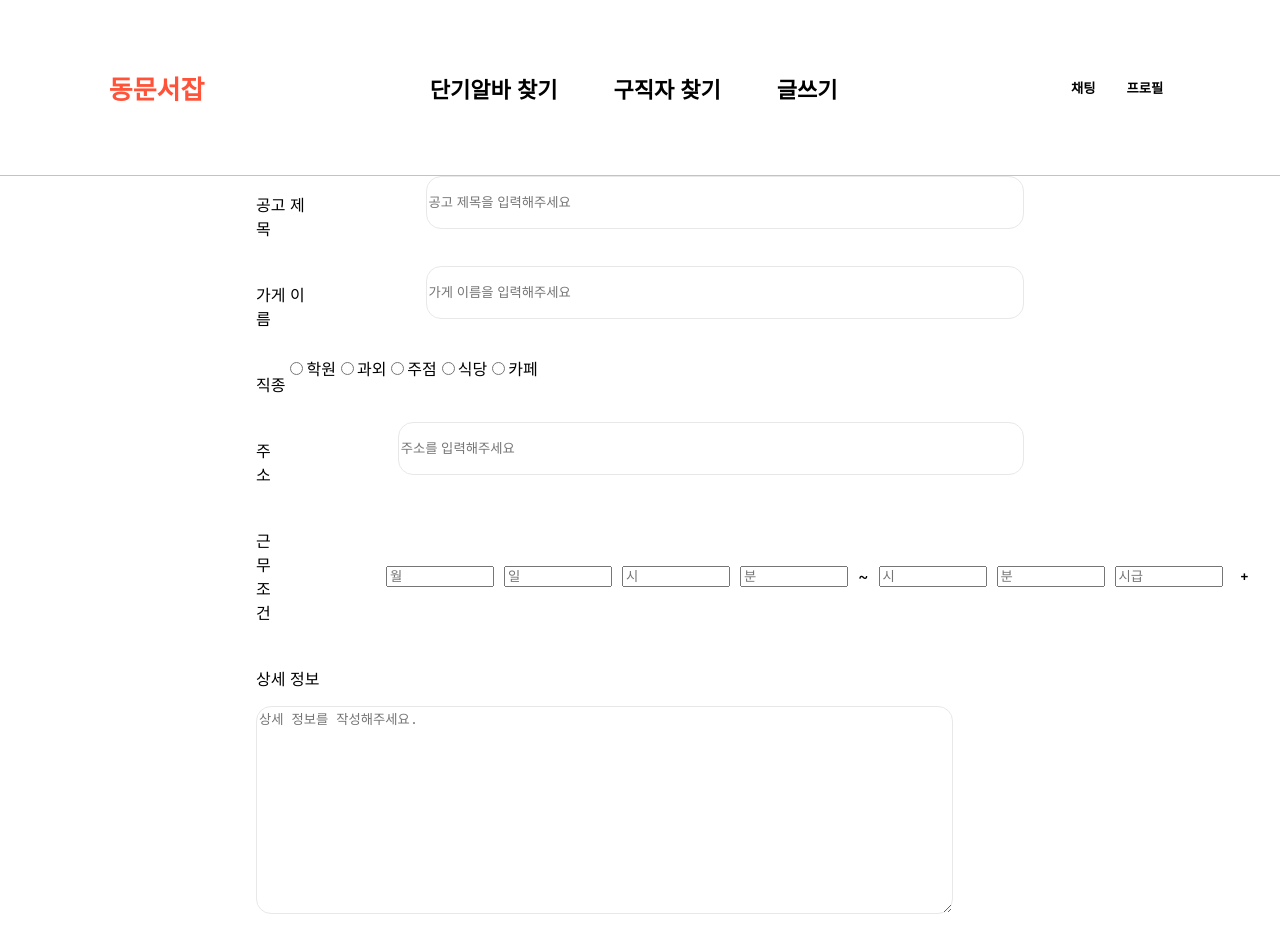
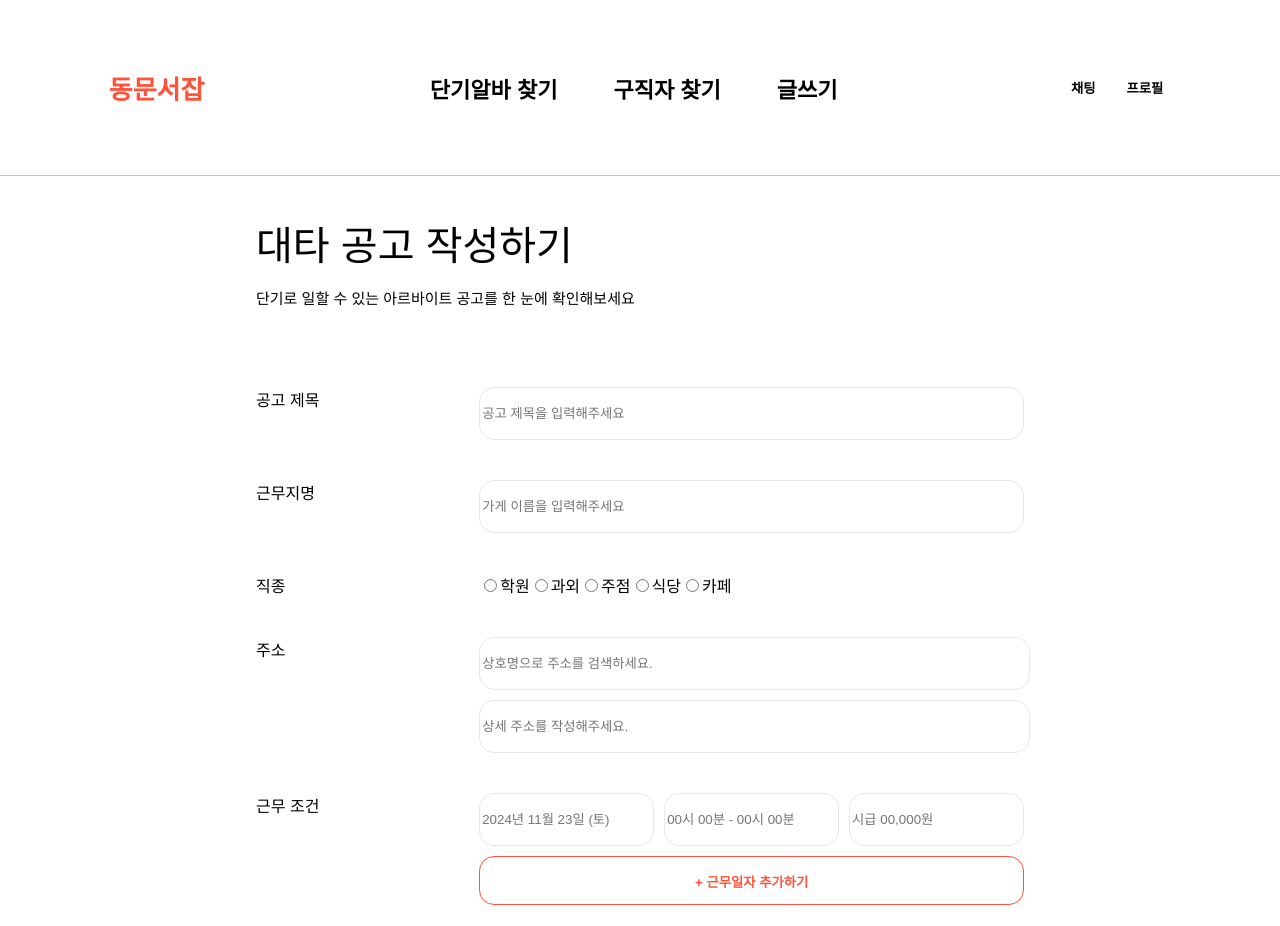
Before and after one commit to cover-heaven/cover-heaven-fe, a React (Create React App) app: page /findjobswriting in a window 1280 px wide. Shown: the top 926 px of the page. Built offline with nearby package versions, Linux system fonts and the light colour scheme.

Commit message:
Feat: 공고 글쓰기 기능 수정

```diff
--- a/src/pages/FindJobsWriting/FIndJobsWriting.jsx
+++ b/src/pages/FindJobsWriting/FIndJobsWriting.jsx
@@ -3,28 +3,118 @@ import styled from 'styled-components';
 
 const TitleBox = styled.div`
   display: flex;
-  gap: 15%;
 `;
 const StoreNameBox = styled.div`
   display: flex;
-  gap: 15%;
 `;
 const JobTypeBox = styled.div`
   display: flex;
 `;
 const AddressBox = styled.div`
   display: flex;
-  gap: 15%;
 `;
 const WorkConditionBox = styled.div`
   display: flex;
-  gap: 15%;
 `;
-const DetailBox = styled.div``;
+const DetailBox = styled.div`
+  display: flex;
+`;
+
+const AddressInput = styled.div`
+  display: flex;
+  flex-direction: column;
+  gap: 10px;
+  width: 100%;
+`;
+const P = styled.div`
+  min-width: 108px;
+  padding-right: 15%;
+  margin: 0;
+`;
+const ButtonLayout = styled.div`
+  display: flex;
+  justify-content: right;
+`;
+
+const Layout = styled.div`
+  display: flex;
+  flex-direction: column;
+  gap: 40px;
+  padding-left: 20%;
+  padding-right: 20%;
+`;
+
+const RowLayout = styled.div`
+  display: flex;
+  gap: 10px;
+  width: 100%;
+`;
+
+const InputBox = styled.input`
+  width: 100%;
+  height: 49px;
+  border-radius: 15px;
+  border: 1px solid #e8e8e8;
+  background: #fff;
+`;
+
+const Input = styled.input`
+  width: 100%;
+  height: 49px;
+  border-radius: 15px;
+  border: 1px solid #e8e8e8;
+  background: #fff;
+`;
+
+const DetailInput = styled.textarea`
+  width: 100%;
+  height: 202px;
+  border-radius: 15px;
+  border: 1px solid #e8e8e8;
+  background: #fff;
+`;
+
+const Button = styled.button`
+  width: 212px;
+  height: 49px;
+  border-radius: 15px;
+  background: var(--surface-surface-primary, #ff5238);
+  color: white;
+`;
+const ColumnLayout = styled.div`
+  display: flex;
+  flex-direction: column;
+  width: 100%;
+  gap: 10px;
+`;
+const AddButton = styled.button`
+  width: 100%;
+  height: 49px;
+  padding: 15px 168px;
+  border-radius: 15px;
+  border: 1px solid var(--surface-surface-primary, #ff5238);
+  background: #fff;
+  color: #ff5238;
+`;
+const MainTitle = styled.div`
+  font-size: 40px;
+`;
+const SubTitle = styled.div`
+  font-size: 15px;
+`;
+const TitleContainter = styled.div`
+  display: flex;
+  flex-direction: column;
+  gap: 15px;
+  padding: 5% 0;
+`;
+const AddButtonLayout = styled.div`
+  display: flex;
+  justify-content: center;
+`;
 
 const FindJobsWriting = ({ onCreate }) => {
   const [month, setMonth] = useState('');
-  const [day, setDay] = useState('');
   const [wage, setWage] = useState('');
   const [dateTimeInputs, setDateTimeInputs] = useState([{ id: 1 }]);
   const [title, setTitle] = useState('');
@@ -61,29 +151,38 @@ const FindJobsWriting = ({ onCreate }) => {
 
     onCreate(title, storeName, address, workTime, wage, message, selectedTag);
   };
-
-  const addDateTimeInput = () => {
-    setDateTimeInputs([...dateTimeInputs, { id: dateTimeInputs.length + 1 }]);
+  const onClickAddButton = () => {
+    setDateTimeInputs((prev) => [
+      ...prev,
+      { id: prev.length + 1 }, // 새로운 아이템 추가
+    ]);
   };
 
   return (
     <Layout>
+      <TitleContainter>
+        <MainTitle>대타 공고 작성하기</MainTitle>
+        <SubTitle>
+          단기로 일할 수 있는 아르바이트 공고를 한 눈에 확인해보세요
+        </SubTitle>
+      </TitleContainter>
       <TitleBox>
-        <p>공고 제목</p>
+        <P>공고 제목</P>
         <Input
           placeholder="공고 제목을 입력해주세요"
           onChange={(e) => setTitle(e.target.value)}
         />
       </TitleBox>
       <StoreNameBox>
-        <p>가게 이름</p>
+        <P>근무지명</P>
         <Input
           placeholder="가게 이름을 입력해주세요"
           onChange={(e) => setStoreName(e.target.value)}
         />
       </StoreNameBox>
       <JobTypeBox>
-        <p>직종</p>
+        <P>직종</P>
+        <div>
           {tags.map((tag) => (
             <label key={tag}>
               <input
@@ -94,57 +193,63 @@ const FindJobsWriting = ({ onCreate }) => {
               {tag}
             </label>
           ))}
+        </div>
       </JobTypeBox>
       <AddressBox>
-        <p>주소</p>
+        <P>주소</P>
+        <AddressInput>
           <Input
-          placeholder="주소를 입력해주세요"
+            placeholder="상호명으로 주소를 검색하세요."
             onChange={(e) => setAddress(e.target.value)}
           />
+          <Input placeholder="상세 주소를 작성해주세요." />
+        </AddressInput>
       </AddressBox>
       <WorkConditionBox>
-        <p>근무 조건</p>
+        <P>근무 조건</P>
+        <ColumnLayout>
             {dateTimeInputs.map((input, index) => (
               <RowLayout key={input.id}>
-            <input
-              placeholder="월"
+                <InputBox
+                  placeholder="2024년 11월 23일 (토)"
                   value={month}
-              onChange={(e) => setMonth(e.target.value)}
+                  onChange={(e) =>
+                    setMonth((prev) => ({
+                      ...prev,
+                      [index]: e.target.value,
+                    }))
+                  }
                 />
-            <input
-              placeholder="일"
-              value={day}
-              onChange={(e) => setDay(e.target.value)}
+                <InputBox
+                  placeholder="00시 00분 - 00시 00분"
+                  onChange={(e) =>
+                    setStartHour((prev) => ({
+                      ...prev,
+                      [index]: e.target.value,
+                    }))
+                  }
                 />
-            <input
-              placeholder="시"
-              onChange={(e) => setStartHour(e.target.value)}
+                <InputBox
+                  placeholder="시급 00,000원"
+                  onChange={(e) =>
+                    setWage((prev) => ({
+                      ...prev,
+                      [index]: e.target.value,
+                    }))
+                  }
                 />
-            <input
-              placeholder="분"
-              onChange={(e) => setStartMinute(e.target.value)}
-            />
-            <p>~</p>
-            <input
-              placeholder="시"
-              onChange={(e) => setEndHour(e.target.value)}
-            />
-            <input
-              placeholder="분"
-              onChange={(e) => setEndMinute(e.target.value)}
-            />
-            <input
-              placeholder="시급"
-              onChange={(e) => setWage(e.target.value)}
-            />
-            {index === dateTimeInputs.length - 1 && (
-              <button onClick={addDateTimeInput}>+</button>
-            )}
               </RowLayout>
             ))}
+          <AddButtonLayout>
+            <AddButton onClick={onClickAddButton}>
+              + 근무일자 추가하기
+            </AddButton>
+          </AddButtonLayout>
+        </ColumnLayout>
       </WorkConditionBox>
+
       <DetailBox>
-        <p>상세 정보</p>
+        <P>상세 정보</P>
         <DetailInput
           placeholder="상세 정보를 작성해주세요."
           onChange={(e) => setMessage(e.target.value)}
@@ -156,51 +261,5 @@ const FindJobsWriting = ({ onCreate }) => {
     </Layout>
   );
 };
-const ButtonLayout = styled.div`
-  display: flex;
-  justify-content: center;
-`;
-
-const Layout = styled.div`
-  display: flex;
-  flex-direction: column;
-  gap: 10px;
-  padding-left: 20%;
-  padding-right: 20%;
-`;
-
-const RowLayout = styled.div`
-  display: flex;
-  align-items: center;
-  gap: 10px;
-
-  & > input {
-    width: 100px;
-  }
-`;
-
-const Input = styled.input`
-  width: 691px;
-  height: 49px;
-  border-radius: 15px;
-  border: 1px solid #e8e8e8;
-  background: #fff;
-`;
-
-const DetailInput = styled.textarea`
-  width: 691px;
-  height: 202px;
-  border-radius: 15px;
-  border: 1px solid #e8e8e8;
-  background: #fff;
-`;
-
-const Button = styled.button`
-  width: 398px;
-  height: 49px;
-  border-radius: 15px;
-  background: var(--surface-surface-primary, #ff5238);
-  color: white;
-`;
 
 export default FindJobsWriting;
```
Lines whose indentation alone changed are shown as unchanged.
